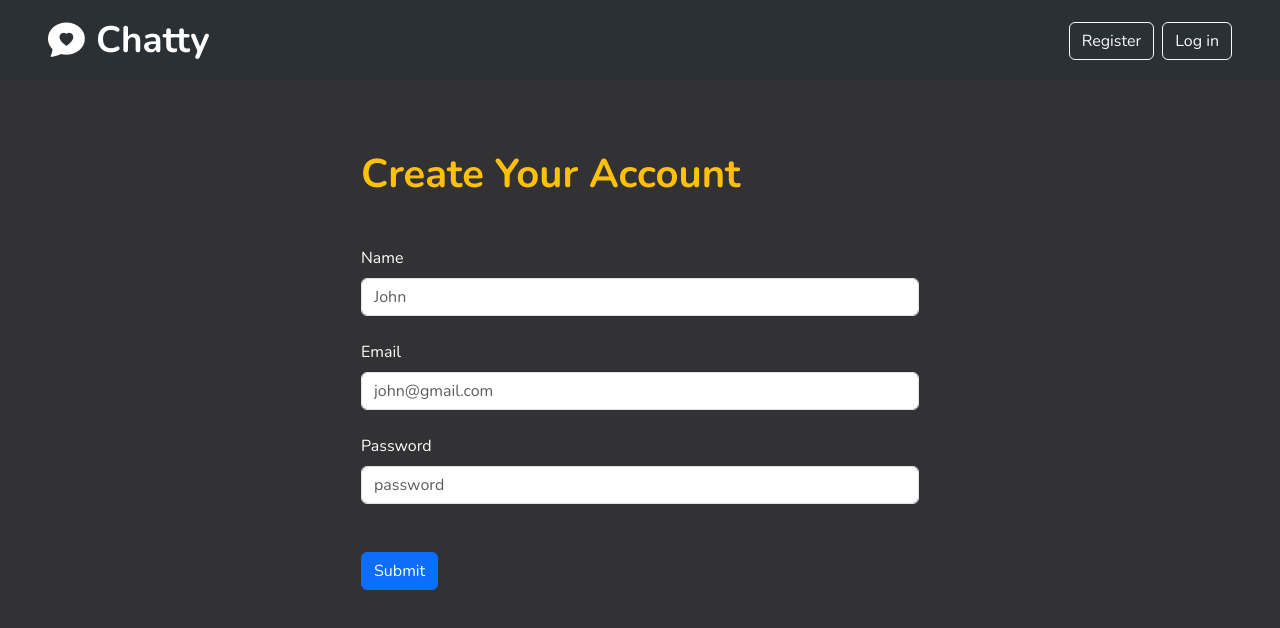
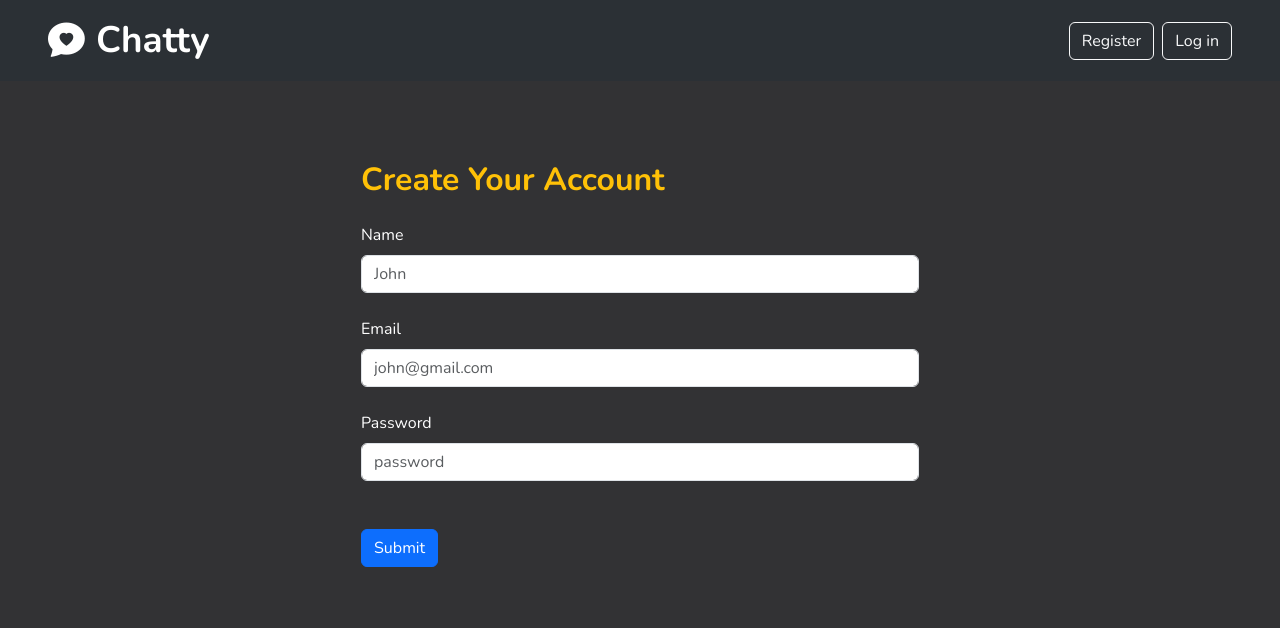
Before and after one commit to SaraDahman/chatty, a React app in the folder client/: page /register in a window 1280 px wide. Shown: the top 628 px of the page. Built offline with nearby package versions, Linux system fonts and the light colour scheme; the HTML template or start-up script is replaced by a standard one.

Commit message:
modified the forms styles a little

```diff
--- a/client/src/pages/Login.jsx
+++ b/client/src/pages/Login.jsx
@@ -19,12 +19,9 @@ const Login = () => {
       noValidate
       validated={validated}
       onSubmit={handleSubmit}
-      style={{ width: '50%', margin: '0 auto', paddingTop: '4%' }}
+      style={{ width: '50%', margin: '0 auto', paddingTop: '5%' }}
     >
-      <h2
-        className='mb-5 text-warning'
-        style={{ fontWeight: '700', fontSize: '2.5rem' }}
-      >
+      <h2 className='mb-4 text-warning' style={{ fontWeight: '700' }}>
         Log in to Your Account
       </h2>
 
--- a/client/src/pages/Register.jsx
+++ b/client/src/pages/Register.jsx
@@ -19,12 +19,9 @@ const Register = () => {
       noValidate
       validated={validated}
       onSubmit={handleSubmit}
-      style={{ width: '50%', margin: '0 auto', paddingTop: '4%' }}
+      style={{ width: '50%', margin: '0 auto', paddingTop: '5%' }}
     >
-      <h2
-        className='mb-5 text-warning'
-        style={{ fontWeight: '700', fontSize: '2.5rem' }}
-      >
+      <h2 className='mb-4 text-warning' style={{ fontWeight: '700' }}>
         Create Your Account
       </h2>
       <Form.Group controlId='validationCustom01' className='mb-4'>
```
